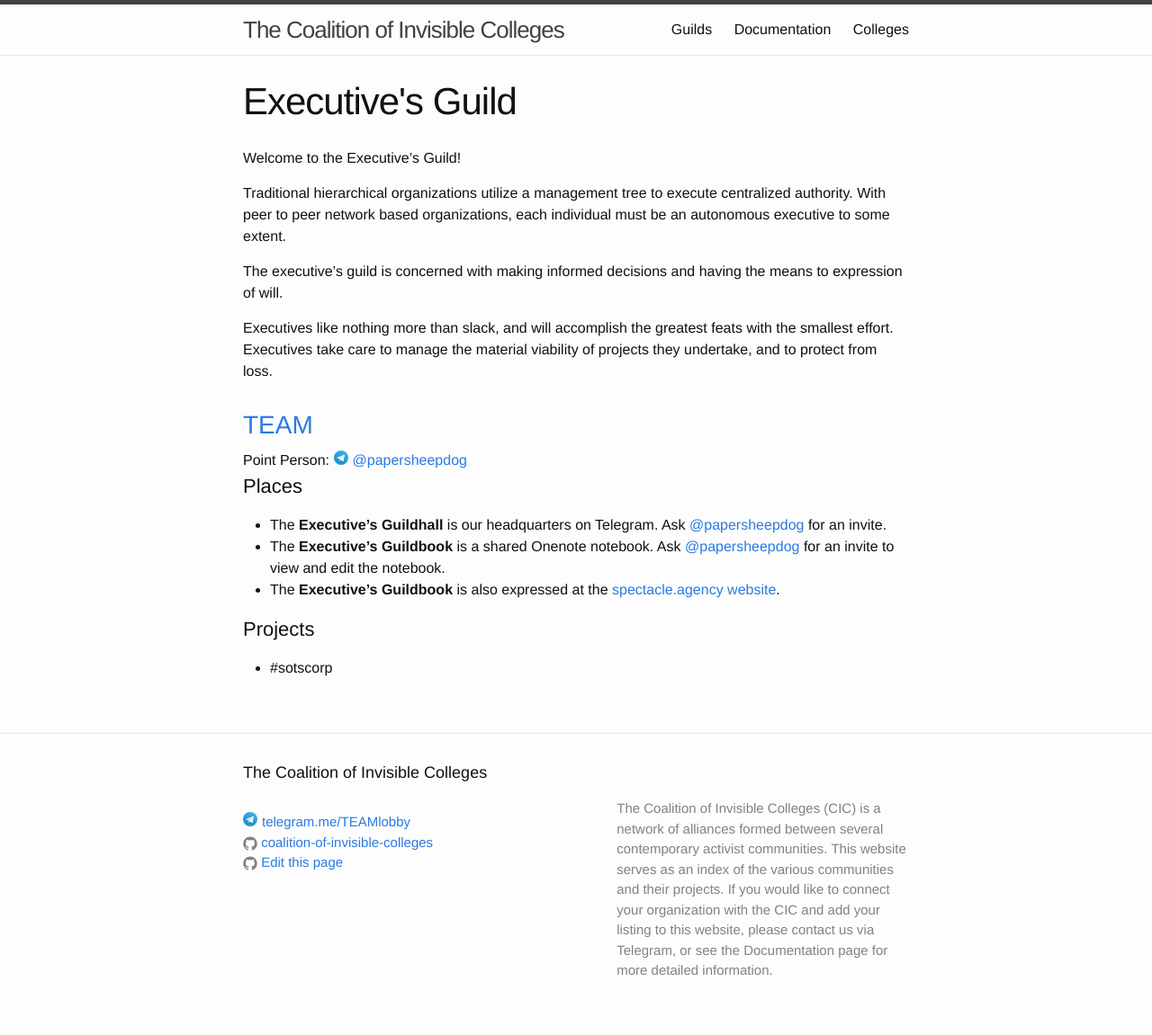
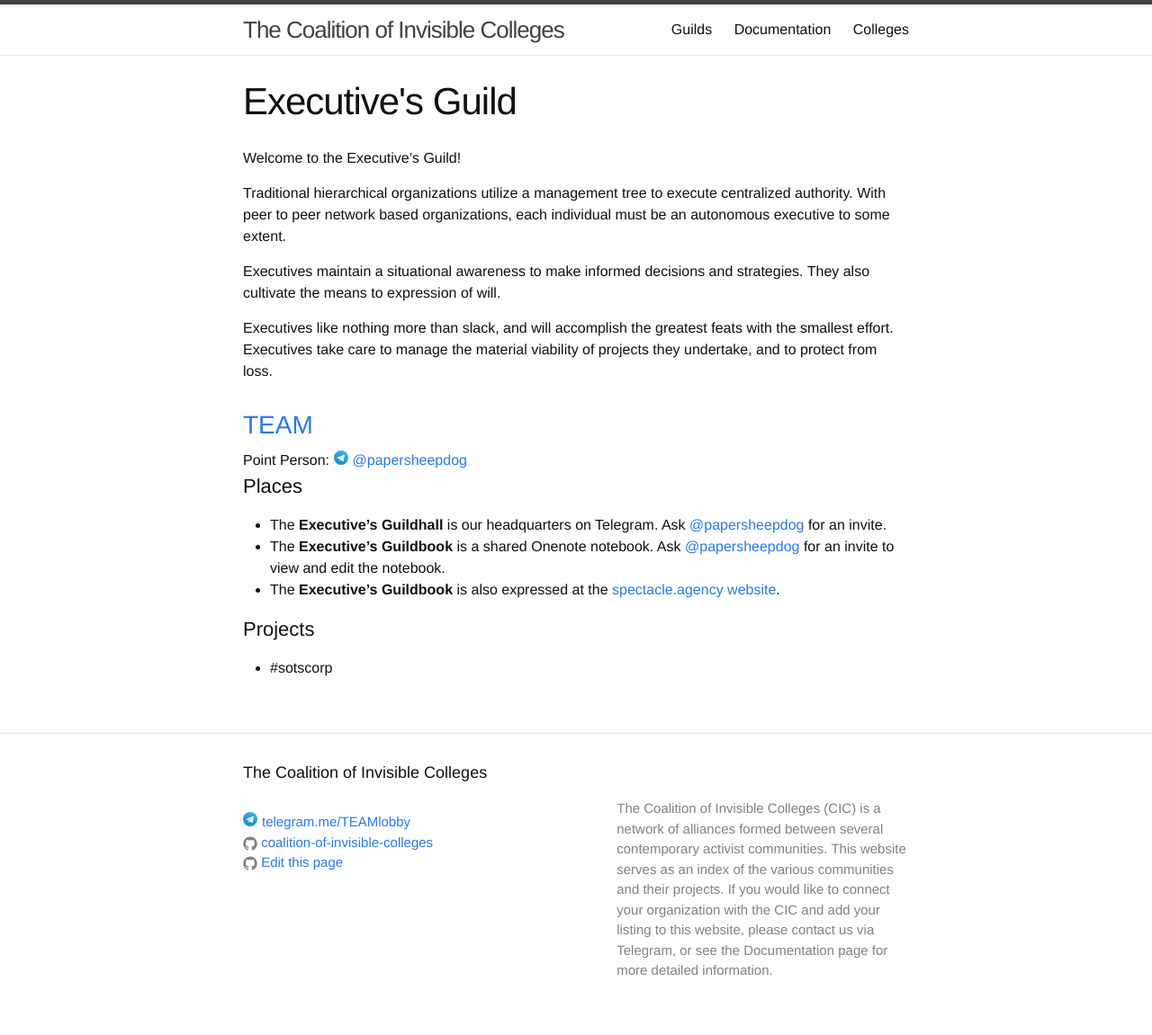
Before and after one commit to coalition-of-invisible-colleges/cic.github.io, a Jekyll site: the page built from guilds/executives.md, in a window 1280 px wide. Shown: the whole page at 90% size. Built offline with Jekyll 4.4.1, drawn with Linux system fonts in a browser that asks for light colours.

Commit message:
Update executives.md

```diff
--- a/guilds/executives.md
+++ b/guilds/executives.md
@@ -8,6 +8,6 @@ Welcome to the Executive's Guild!
 
 Traditional hierarchical organizations utilize a management tree to execute centralized authority. With peer to peer network based organizations, each individual must be an autonomous executive to some extent.
 
-The executive's guild is concerned with making informed decisions and having the means to expression of will.
+Executives maintain a situational awareness to make informed decisions and strategies. They also cultivate the means to expression of will.
 
 Executives like nothing more than slack, and will accomplish the greatest feats with the smallest effort. Executives take care to manage the material viability of projects they undertake, and to protect from loss.
```
